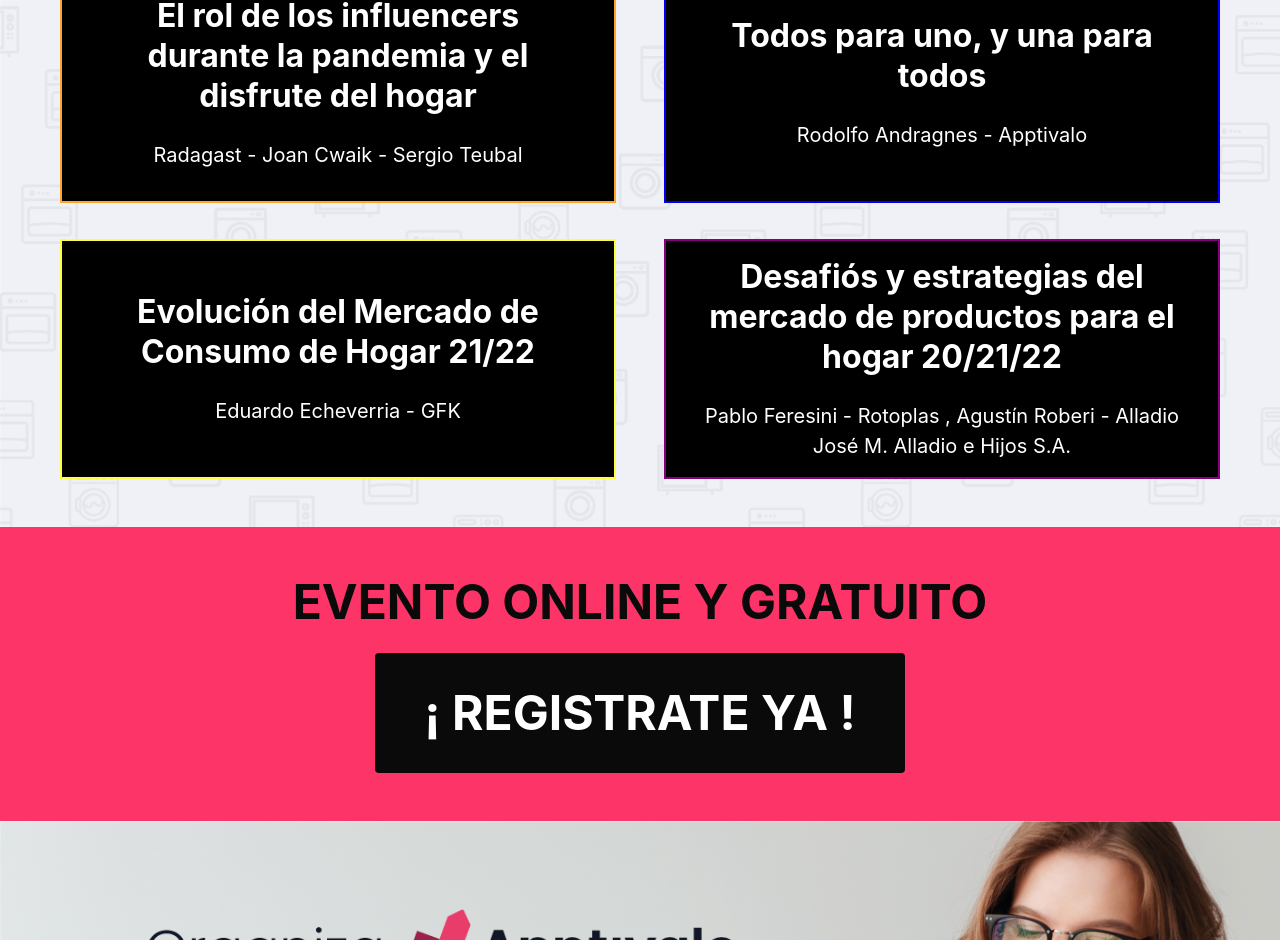
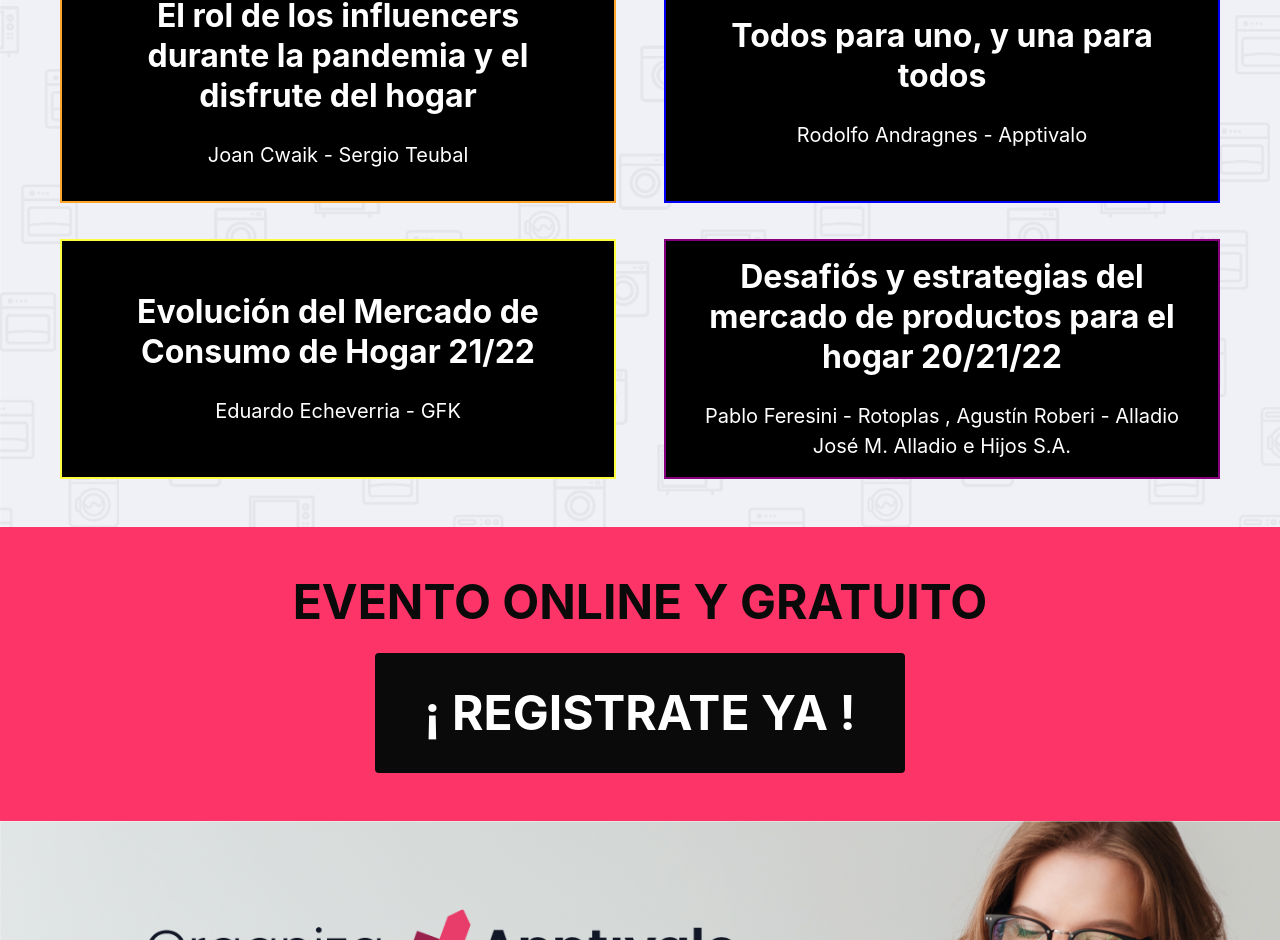
Before and after one commit to NelsonGaldeman/conexion-apptiva, a React (Create React App) app: page / in a window 1280 px wide. Shown: the part 2897-3837 px from the top of the page. Built offline with nearby package versions, Linux system fonts and the light colour scheme.

Commit message:
removes speaker

```diff
--- a/src/components/Temario.jsx
+++ b/src/components/Temario.jsx
@@ -26,7 +26,7 @@
                         <Tema
                             color="#FFA52C"
                             title="El rol de los influencers durante la pandemia y el disfrute del hogar"
-                            speakers="Radagast - Joan Cwaik - Sergio Teubal"/>
+                            speakers="Joan Cwaik - Sergio Teubal"/>
 
                         <Tema
                             color="#0000F9"
```
